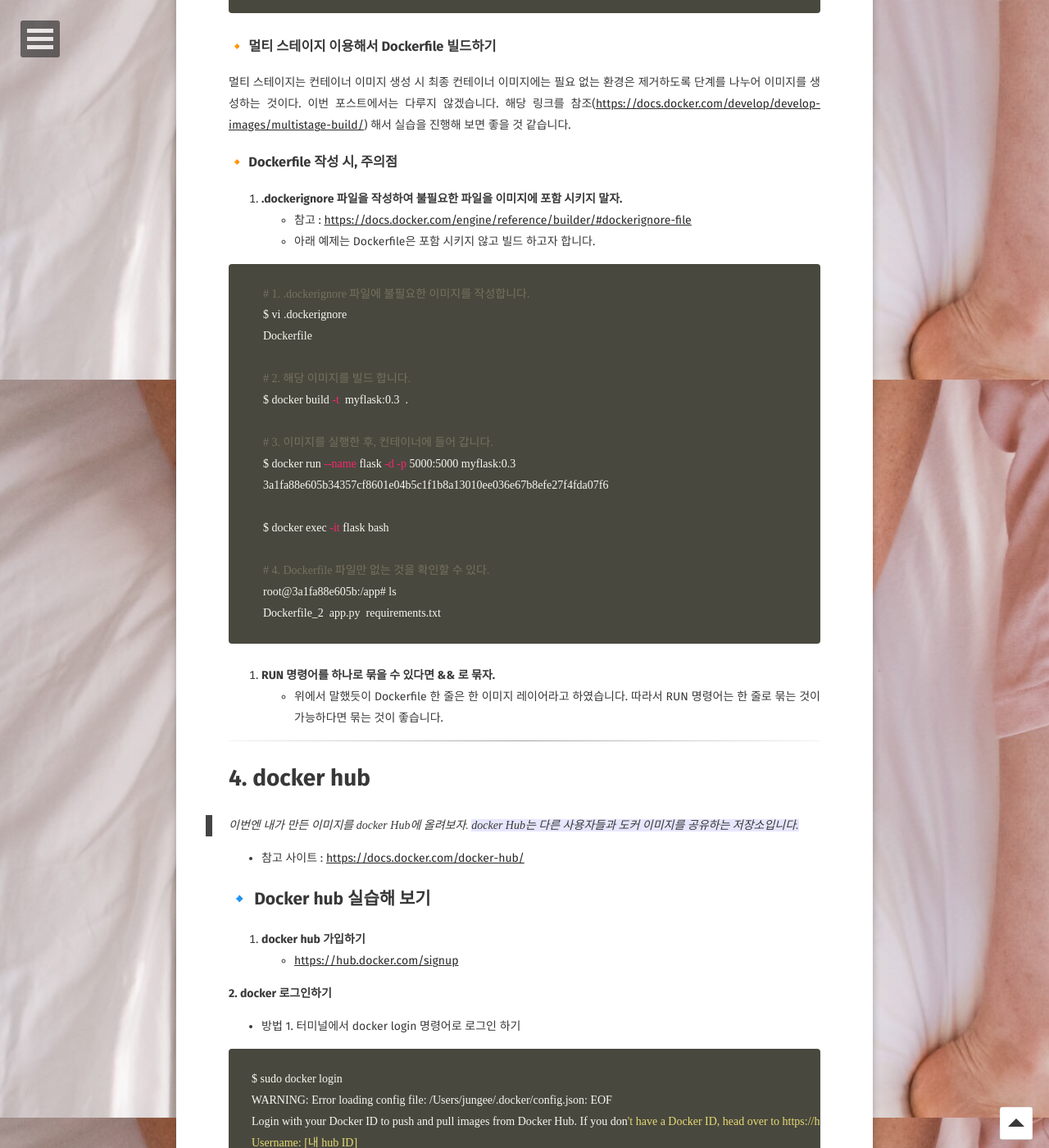
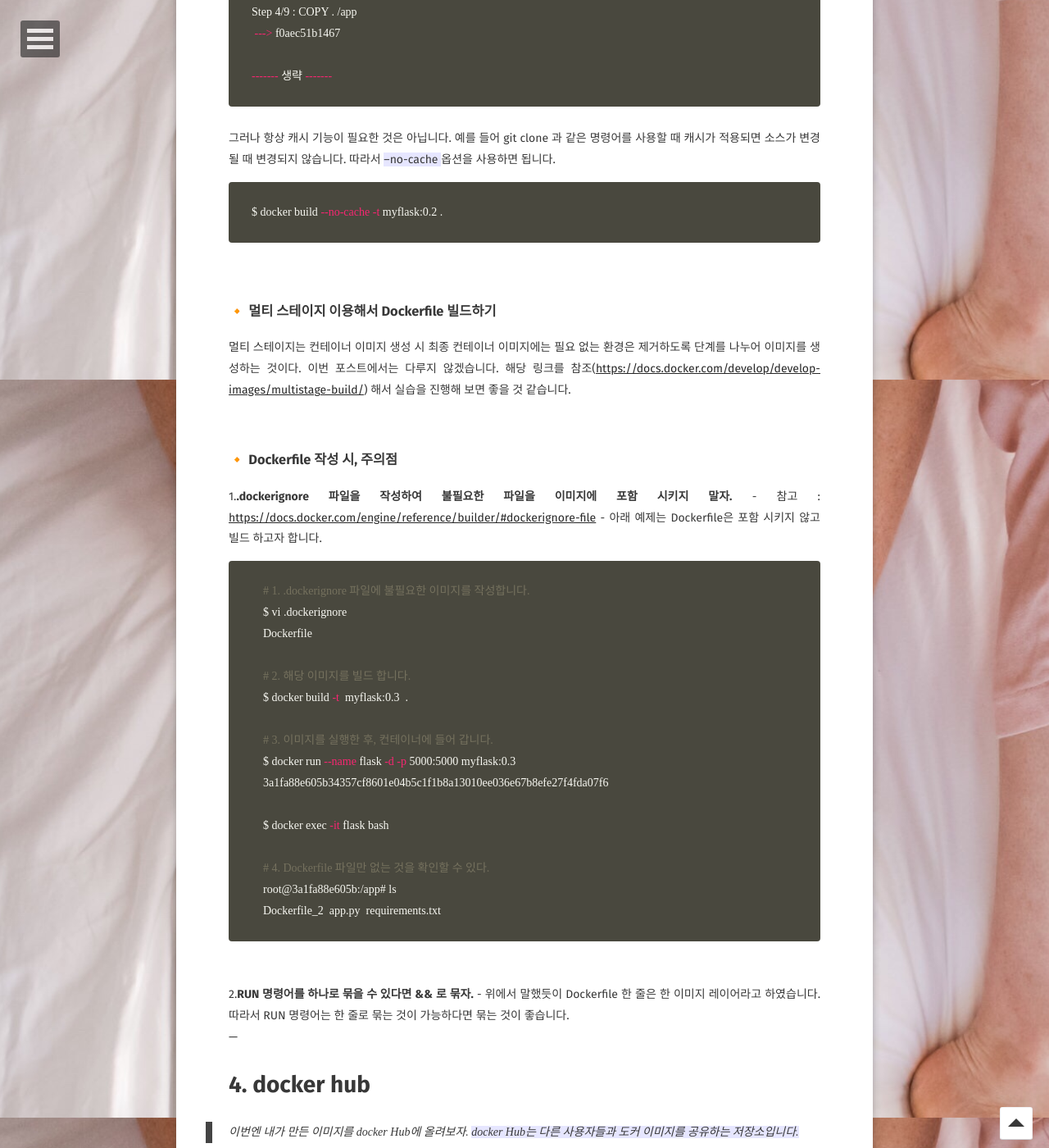
Before and after one commit to JUNGEEYOU/JUNGEEYOU.github.io, a Jekyll site: the page built from _posts/2020-03-29-docker-3-post.md, in a window 1280 px wide and 1400 px high, scrolled down 10337 px. Shown: the whole window at 82% size. Built offline with Jekyll 4.4.1, drawn with Linux system fonts in a browser that asks for light colours; some web fonts are replaced; comment, search, counter and statistics services are not loaded; some of the changed text lies outside the part shown.

Commit message:
도커 이미지 만들기

```diff
--- a/_posts/2020-03-29-docker-3-post.md
+++ b/_posts/2020-03-29-docker-3-post.md
@@ -69,11 +69,12 @@
  | -p, --pause |  이미지를 생성하는 동안 컨테이너를 중단 시킵니다. default 값으로 true  |
  {:.inner-borders}
 
+<br/>
 ## 🔹 실습하기  - telnet 설치된 이미지 만들기
 
 > commit 없이 진행한 것과 commit 명령어로 진행한 작업을 비교하고자 합니다.  아래 두 가지 작업 모두 실습해 봅시다. 참고로 telnet은  특정 포트(Port)가 접속 가능한지 확인 가능한 명령어 입니다.
 
-
+<br/>
 ### 🔸 commit 명령어 없이 이미지 확인하기
 
 > 컨테이너에서 telnet를 설치해 보고 commit 없이 컨테이너를 내릴 경우 해당 이미지가 어떻게 되는지 확인해 봅시다.
@@ -117,6 +118,7 @@
     [root@82aa81723f45 /]# telnet
     bash: telnet: command not found
 {% endhighlight %}
+<br/>
 ### 🔸  commit 명령어 후, 이미지 확인하기
 
 > 위와 같이 컨테이너에서 telnet를 설치해 보고, commit 를 진행하면 어떤 점이 다른지 확인해 봅시다.
@@ -171,7 +173,7 @@
     [root@863ac3be5d1c /]# telnet
     telnet>
 {% endhighlight %}
-
+<br/>
 ---
 
 # 3. DockerFile
@@ -184,7 +186,7 @@
 
 - **Dockerfile**: 컨테이너에 설치해야 하는 패키지, 추가해야하는 소스코드, 실행해야하는 명령어 등을 기록해 두는 파일
 - **Build**: Dockerfile를 읽어 이미지를 생성합니다.
-
+<br/>
 ## 🔹 실습 1. python-Flask
 
 > app.py, requirements.txt 는 python-flask를 실행하기 위한 파일입니다. 우선 해당 파일을 생성 후, Dockerfile를 만들어 봅시다.
@@ -243,10 +245,12 @@
     # 결국 python app.py 명령어 실행
     CMD [ "app.py" ]
 {% endhighlight %}
+<br/>
 ### 🔸 Dockerfile 명령어
 
-- 참고: [https://docs.docker.com/engine/reference/builder/](https://docs.docker.com/engine/reference/builder/)
-### 🔸 OPTIONS
+- **참고**: [https://docs.docker.com/engine/reference/builder/](https://docs.docker.com/engine/reference/builder/)
+
+###  OPTIONS
 
  | 명령어 |  설명  | 사용법  |
  |----------|----------|----------|
@@ -262,7 +266,7 @@
  | ENV| 환경변수 지정    | ENV  <환경변수> <값> |
  | VOLUME | 호스트와 컨테이너 내부의 디렉토리를 설정하여 데이터를 공유.  도커 실행 시 , -v 명령어로 지정해야 볼륨이 생성됨.     | VOLUME  컨테이너_디렉토리  |
  {:.inner-borders}
-
+<br/>
 **4. docker build**
 
 - 만든 Dockerfile를 build하여 이미지를 만들어 봅니다.
@@ -292,7 +296,7 @@
 - [localhost:5000](http://localhost:5000) 에 접속해자.
 
 ![Untitled/Untitled%202.png](/assets/img/docker/basic_3/Untitled%202.png)
-
+<br/>
 ## 🔹 Dockerfile build 자세히 살펴보기
 
 ### 🔸 빌드 과정 알아보기
@@ -302,7 +306,7 @@
 Dockerfile에서 줄 수는 레이어 수를 의미한다. 아래와 같이 <span style="background-color: #e6e6ff; font-clolr: #000000">도커파일 명령어가 실행될 때 새로운 컨테이너가 생성되며, 이를 이미지로 커밋하게 됩니다.</span> 따라서 Dockerfile 작성 시, 줄 수을 최소화하는 것이 중요합니다.
 
 ![Untitled/Untitled%203.png](/assets/img/docker/basic_3/Untitled%203.png)
-
+<br/>
 ### 🔸 캐시 이미지 빌드
 
 > 한 번 이미지를 빌드하면, 다시 같은 빌드를 진행할 경우 이전 빌드에서 사용했던 캐시를 이용하게 됩니다. 아래 예제로 위에서 빌드한 내용 그대로 다시 빌드해 봅시다.
@@ -336,12 +340,14 @@
 {% highlight shell %}
     $ docker build --no-cache -t myflask:0.2 .
 {% endhighlight %}
+<br/>
 ### 🔸  멀티 스테이지 이용해서 Dockerfile 빌드하기
  멀티 스테이지는 컨테이너 이미지 생성 시 최종 컨테이너 이미지에는 필요 없는 환경은 제거하도록 단계를 나누어 이미지를 생성하는 것이다. 이번 포스트에서는 다루지 않겠습니다.  해당 링크를 참조([https://docs.docker.com/develop/develop-images/multistage-build/](https://docs.docker.com/develop/develop-images/multistage-build/)) 해서 실습을 진행해 보면 좋을 것 같습니다.
 
+<br/>
 ### 🔸  Dockerfile 작성 시, 주의점
 
-1. **.dockerignore 파일을 작성하여 불필요한 파일을 이미지에 포함 시키지 말자.**
+1.**.dockerignore 파일을 작성하여 불필요한 파일을 이미지에 포함 시키지 말자.**
     - 참고 : [https://docs.docker.com/engine/reference/builder/#dockerignore-file](https://docs.docker.com/engine/reference/builder/#dockerignore-file)
     - 아래 예제는 Dockerfile은 포함 시키지 않고 빌드 하고자 합니다.
 {% highlight shell %}
@@ -362,16 +368,17 @@
         root@3a1fa88e605b:/app# ls
         Dockerfile_2  app.py  requirements.txt
 {% endhighlight %}
-2. **RUN 명령어를 하나로 묶을 수 있다면 && 로 묶자.**
+<br/>
+2.**RUN 명령어를 하나로 묶을 수 있다면 && 로 묶자.**
     - 위에서 말했듯이 Dockerfile 한 줄은 한 이미지 레이어라고 하였습니다. 따라서 RUN 명령어는 한 줄로 묶는 것이 가능하다면 묶는 것이 좋습니다.
-
+<br/>
 ---
 
 # 4. docker hub
 
 > 이번엔 내가 만든 이미지를 docker Hub에 올려보자. <span style="background-color: #e6e6ff; font-clolr: #000000"> docker Hub는 다른 사용자들과 도커 이미지를 공유하는 저장소입니다.</span>
 
-- 참고 사이트 : [https://docs.docker.com/docker-hub/](https://docs.docker.com/docker-hub/)
+- **참고 사이트** : [https://docs.docker.com/docker-hub/](https://docs.docker.com/docker-hub/)
 
 ## 🔹 Docker hub 실습해 보기
 
```
